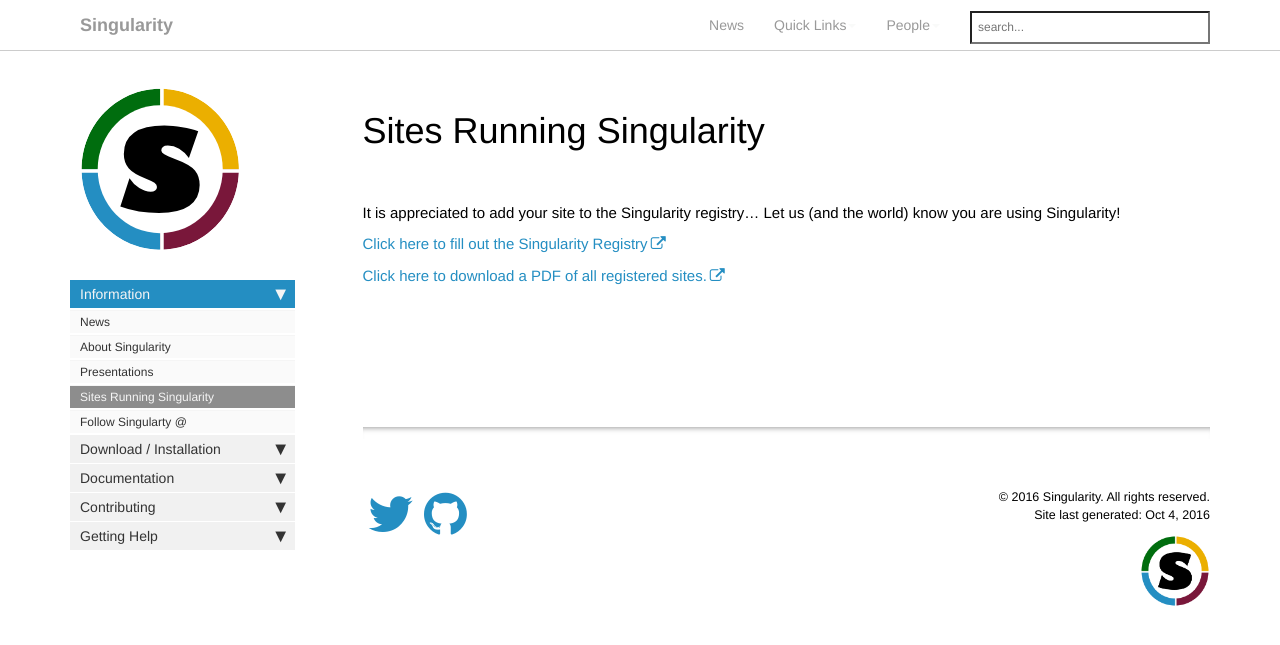
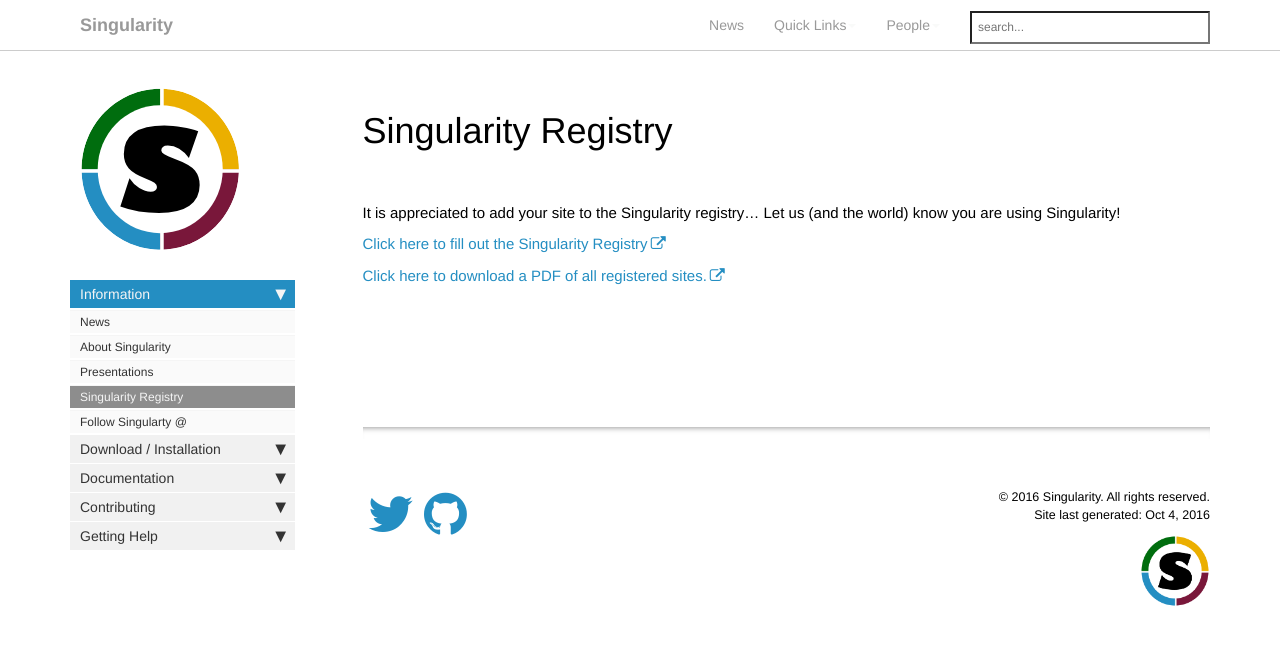
Before and after one commit to singularityware/singularityware.github.io, a Jekyll site: the page built from pages/info/registry.md, in a window 1280 px wide. Shown: the top 645 px of the page. Built offline with Jekyll 4.4.1, drawn with Linux system fonts in a browser that asks for light colours; nearby versions of some CDN libraries; comment, search, counter and statistics services are not loaded.

Commit message:
Renamed to Singularity Registry

```diff
--- a/_data/sidebars/main_sidebar.yml
+++ b/_data/sidebars/main_sidebar.yml
@@ -22,8 +22,8 @@
       url: /presentations
       output: web, pdf
 
-    - title: Sites Running Singularity
-      url: /sites
+    - title: Singularity Registry
+      url: /registry
       output: web, pdf
 
     - title: Follow Singularty @
--- a/pages/info/sites.md
+++ b/pages/info/registry.md
@@ -1,7 +1,7 @@
 ---
-title: Sites Running Singularity
+title: Singularity Registry
 sidebar: main_sidebar
-permalink: sites
+permalink: registry
 toc: false
 ---
 
```
